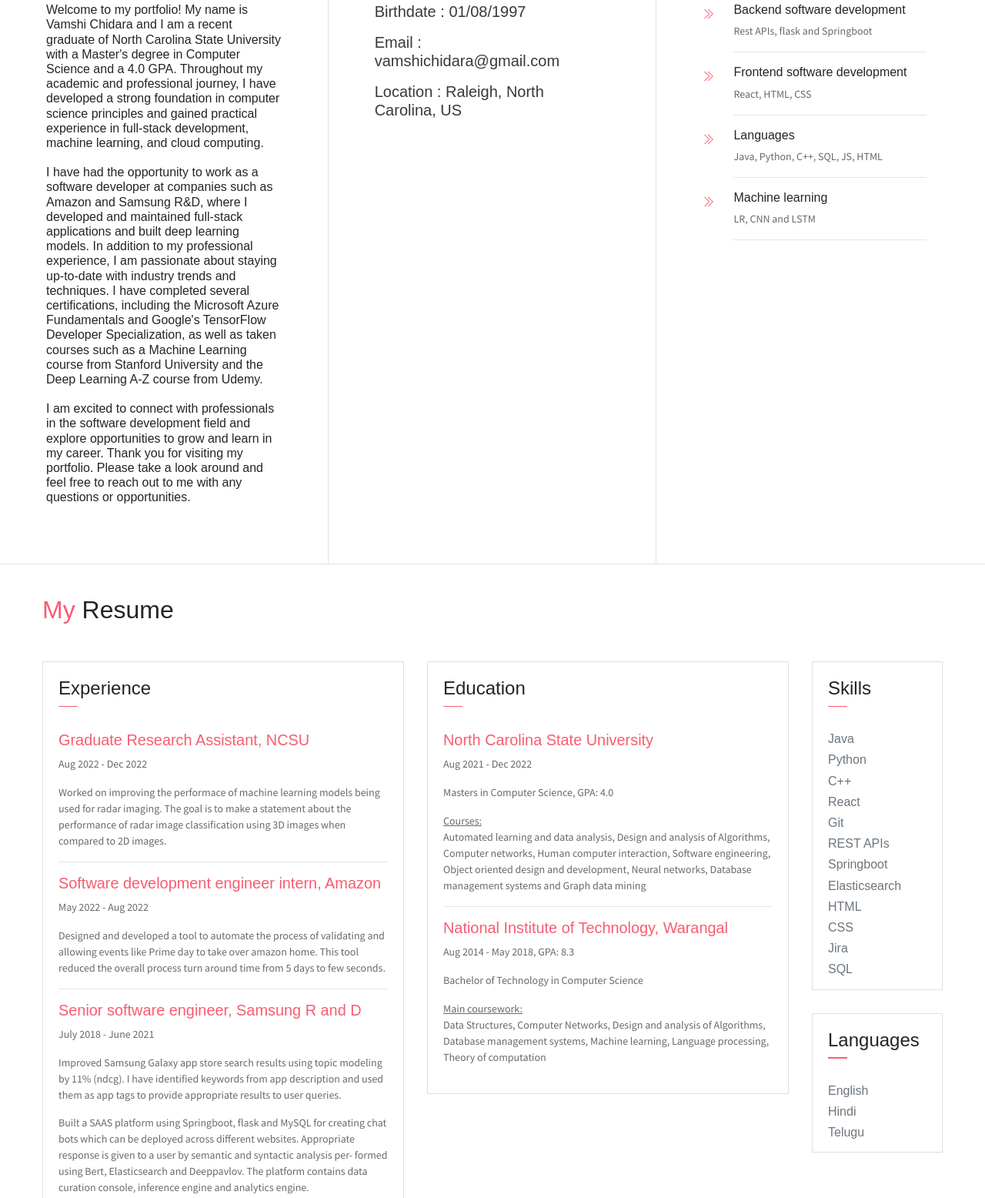
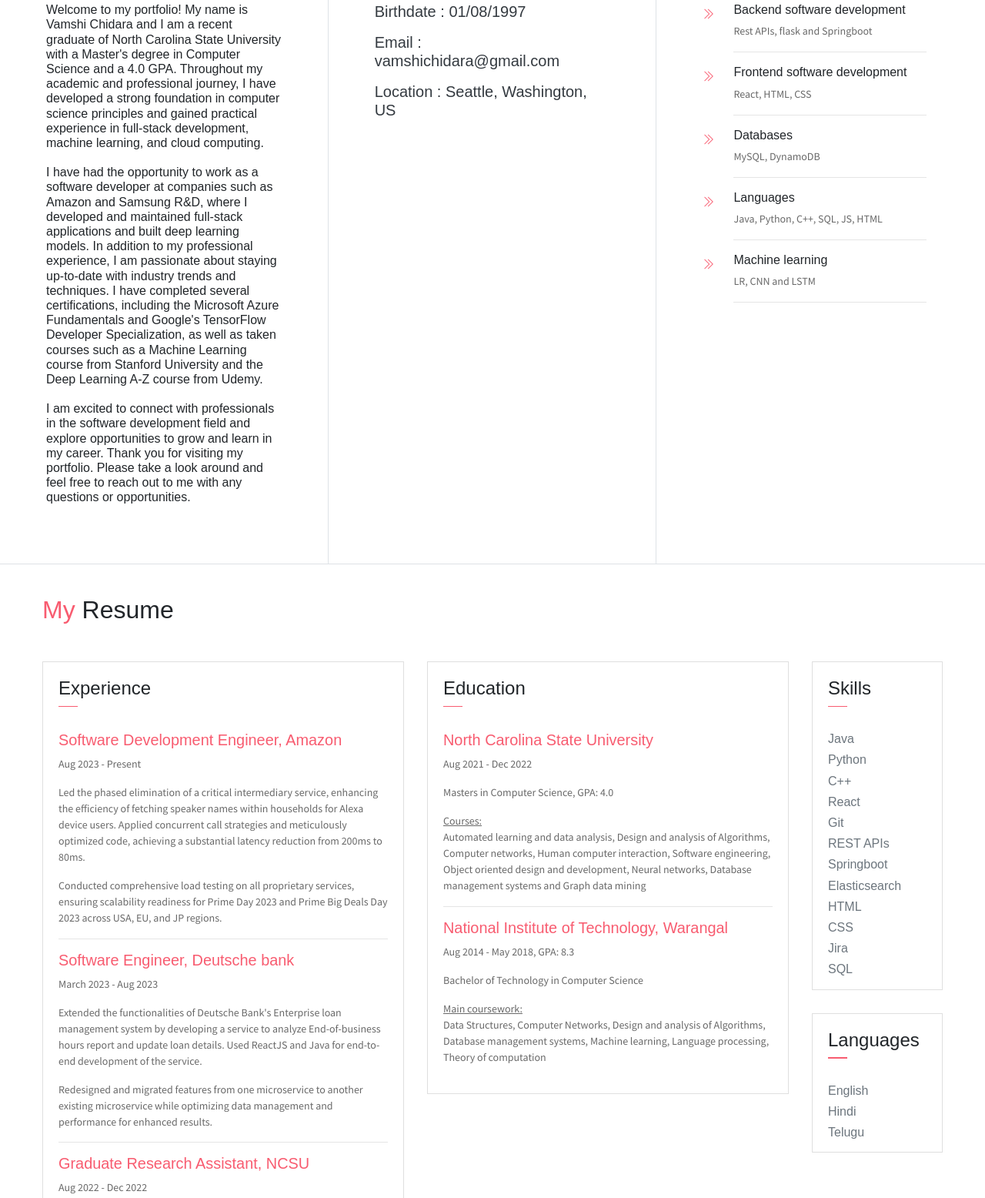
Before and after one commit to vamshi-chidara/personal-website, a website: page index.html in a window 1280 px wide. Shown: the part 868-2424 px from the top of the page at 77% size. Drawn offline with Linux system fonts and the light colour scheme.

Commit message:
Standard update

```diff
--- a/index.html
+++ b/index.html
@@ -19,7 +19,7 @@
             </ul>
             <div class="header-content">
                 <h1 class="header-title">Vamshi Chidara</h1>
-                <h6 class="header-mono" > NC State University Graduate with a Masters degree in Computer science</h6>
+                <h6 class="header-mono" > Software Enginner</h6>
             </div>
         </div>
     </header>
@@ -43,7 +43,7 @@
                 <ul class="navbar-nav brand">
                     <li class="brand-txt">
                         <h5 class="brand-title">Vamshi Chidara</h5>
-                        <div class="brand-subtitle">Student | Software Developer</div>
+                        <div class="brand-subtitle">Software Engineer</div>
                     </li>
                 </ul>
             </div>
@@ -65,7 +65,7 @@
                     <li><span><h5>Birthdate</span> : 01/08/1997</h5></li>
                     <li><span><h5>Email</span> : vamshichidara@gmail.com</h5></li>
                     <!-- <li><span><h5>Phone</span> : + (609) 6742930</h5></li> -->
-                    <li><span><h5>Location</span> :  Raleigh, North Carolina, US</h5></li>
+                    <li><span><h5>Location</span> :  Seattle, Washington, US</h5></li>
                 </ul>
 
             </div>
@@ -85,6 +85,14 @@
                     <div class="col-10 ml-auto mr-3">
                         <h6>Frontend software development</h6>
                         <p class="subtitle"> React, HTML, CSS</p>
+                        <hr>
+                    </div>
+                </div>
+                <div class="row">
+                    <div class="col-1 text-danger pt-1"><i class="ti-angle-double-right"></i></div>
+                    <div class="col-10 ml-auto mr-3">
+                        <h6>Databases</h6>
+                        <p class="subtitle"> MySQL, DynamoDB</p>
                         <hr>
                     </div>
                 </div>
@@ -122,6 +130,16 @@
                             </div>
                         </div>
                         <div class="card-body">
+                            <h6 class="title text-danger">Software Development Engineer, Amazon</h6>
+                            <P>Aug 2023 - Present</P>
+                            <P class="subtitle">Led the phased elimination of a critical intermediary service, enhancing the efficiency of fetching speaker names within households for Alexa device users. Applied concurrent call strategies and meticulously optimized code, achieving a substantial latency reduction from 200ms to 80ms.</P>
+                            <P class="subtitle">Conducted comprehensive load testing on all proprietary services, ensuring scalability readiness for Prime Day 2023 and Prime Big Deals Day 2023 across USA, EU, and JP regions.</P>
+                            <hr>
+                            <h6 class="title text-danger">Software Engineer, Deutsche bank</h6>
+                            <P>March 2023 - Aug 2023</P>
+                            <P class="subtitle">Extended the functionalities of Deutsche Bank's Enterprise loan management system by developing a service to analyze End-of-business hours report and update loan details. Used ReactJS and Java for end-to-end development of the service.</P>
+                            <P class="subtitle">Redesigned and migrated features from one microservice to another existing microservice while optimizing data management and performance for enhanced results.</P>
+                            <hr>
                             <h6 class="title text-danger">Graduate Research Assistant, NCSU</h6>
                             <P>Aug 2022 - Dec 2022</P>
                             <P class="subtitle">Worked on improving the performace of machine learning models being used for radar imaging. The goal is to make a statement about the performance of radar image classification using 3D images when compared to 2D images.</P>
```
